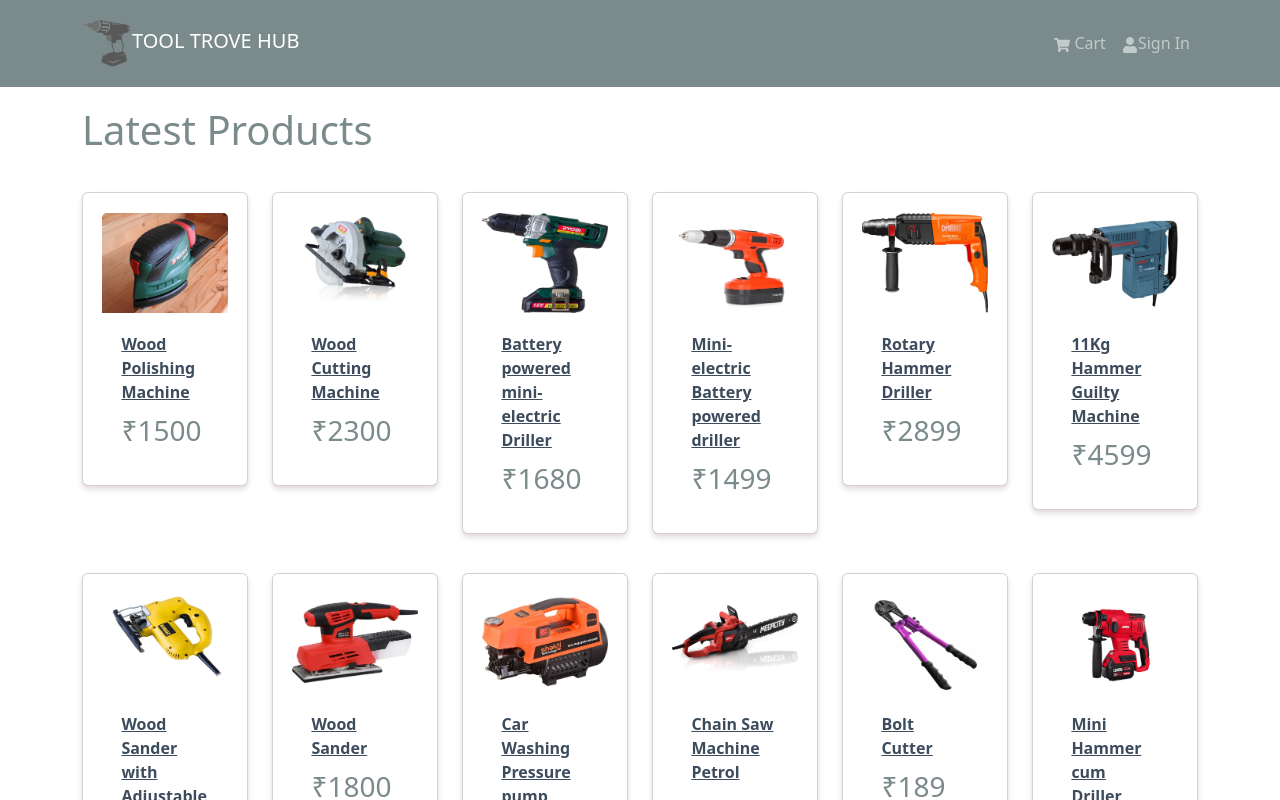
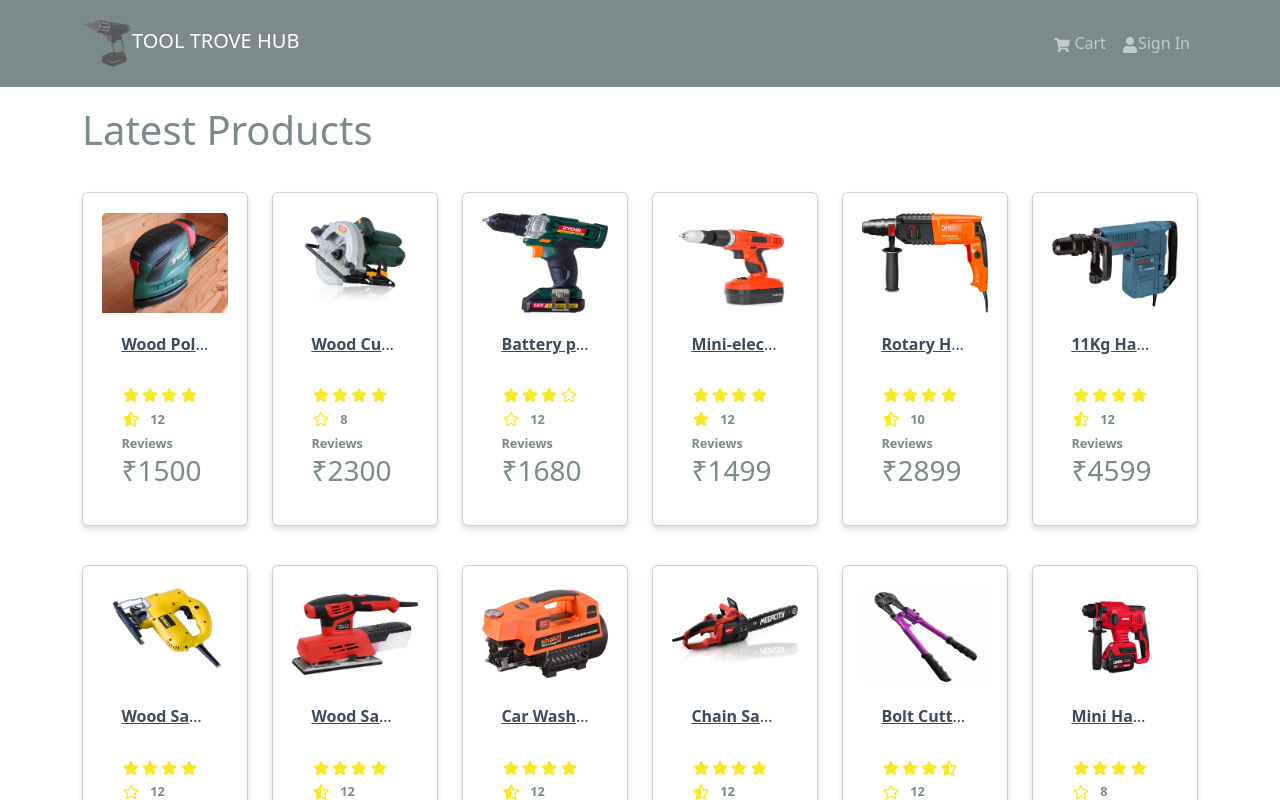
Before and after one commit to SARATH0899/20MCA246-MainProject, a React (Create React App) app in the folder ToolTrove/frontend/: page / in a window 1280 px wide. Shown: the top 800 px of the page. Built offline with nearby package versions, Linux system fonts and the light colour scheme.

Commit message:
Added Rating Component, Adjusted card shape

```diff
--- a/ToolTrove/frontend/src/components/Product.jsx
+++ b/ToolTrove/frontend/src/components/Product.jsx
@@ -1,6 +1,7 @@
 import React from 'react';
 import { Card } from 'react-bootstrap';
 import { Link } from 'react-router-dom';
+import Rating from './Rating';
 
 
 const Product = ({ productData }) => {
@@ -14,10 +15,15 @@ const Product = ({ productData }) => {
 
       <Card.Body>
         <Link to={`/products/${productData._id}`}>
-          <Card.Title as="div">
+          <Card.Title as="div" className='product-title'>
             <strong>{productData.name}</strong>
           </Card.Title>
           </Link>
+
+          <Card.Text as="div">
+            <Rating value={productData.rating}
+            text={`${productData.numReviews} Reviews`}/>
+          </Card.Text>
 
           <Card.Text as="h3">
             ₹{productData.price}
--- /dev/null
+++ b/ToolTrove/frontend/src/components/Rating.jsx
@@ -0,0 +1,32 @@
+import React from 'react';
+import { FaStar, FaStarHalfAlt, FaRegStar} from 'react-icons/fa';
+
+const Rating = ({ value, text }) => {
+  return (
+    <div className='rating'>
+        <span>
+            {value >= 1 ? <FaStar /> : value >= 0.5 ? <FaStarHalfAlt /> :
+            <FaRegStar />}
+        </span>
+        <span>
+            {value >= 2 ? <FaStar /> : value >= 1.5 ? <FaStarHalfAlt /> :
+            <FaRegStar />}
+        </span>
+        <span>
+            {value >= 3 ? <FaStar /> : value >= 2.5 ? <FaStarHalfAlt /> :
+            <FaRegStar />}
+        </span>
+        <span>
+            {value >= 4 ? <FaStar /> : value >= 3.5 ? <FaStarHalfAlt /> :
+            <FaRegStar />}
+        </span>
+        <span>
+            {value >= 5 ? <FaStar /> : value >= 4.5 ? <FaStarHalfAlt /> :
+            <FaRegStar />}
+        </span>
+        <span className="rating-text">{ text && text }</span>
+    </div>
+  )
+}
+
+export default Rating
```
